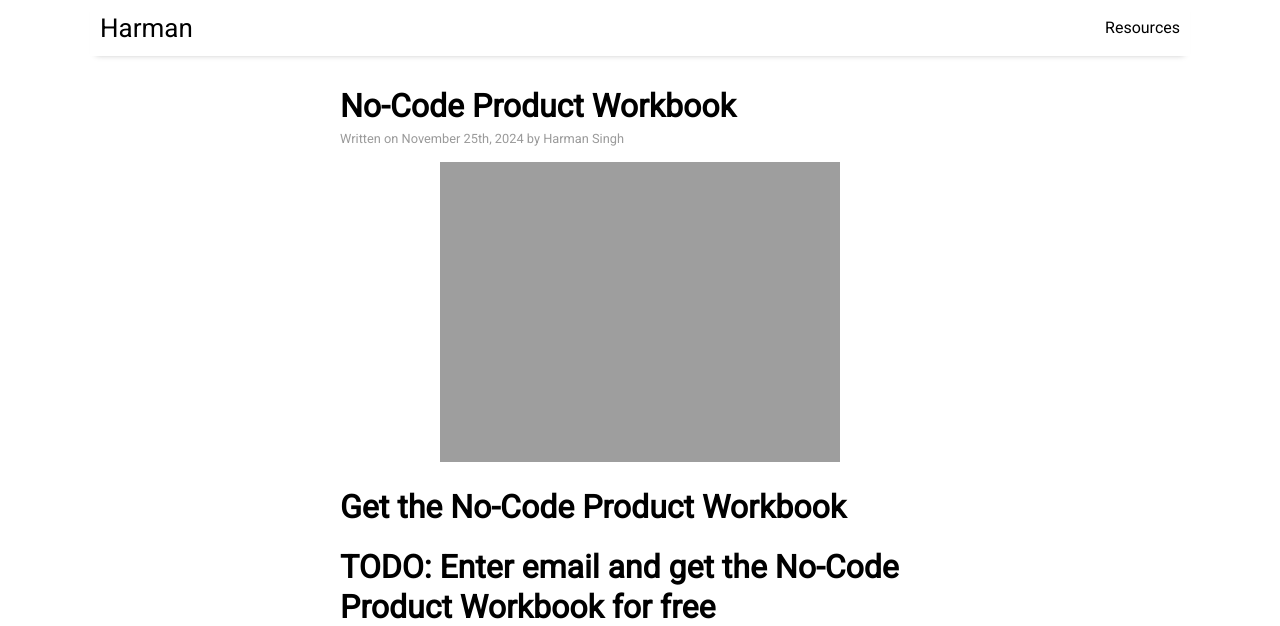
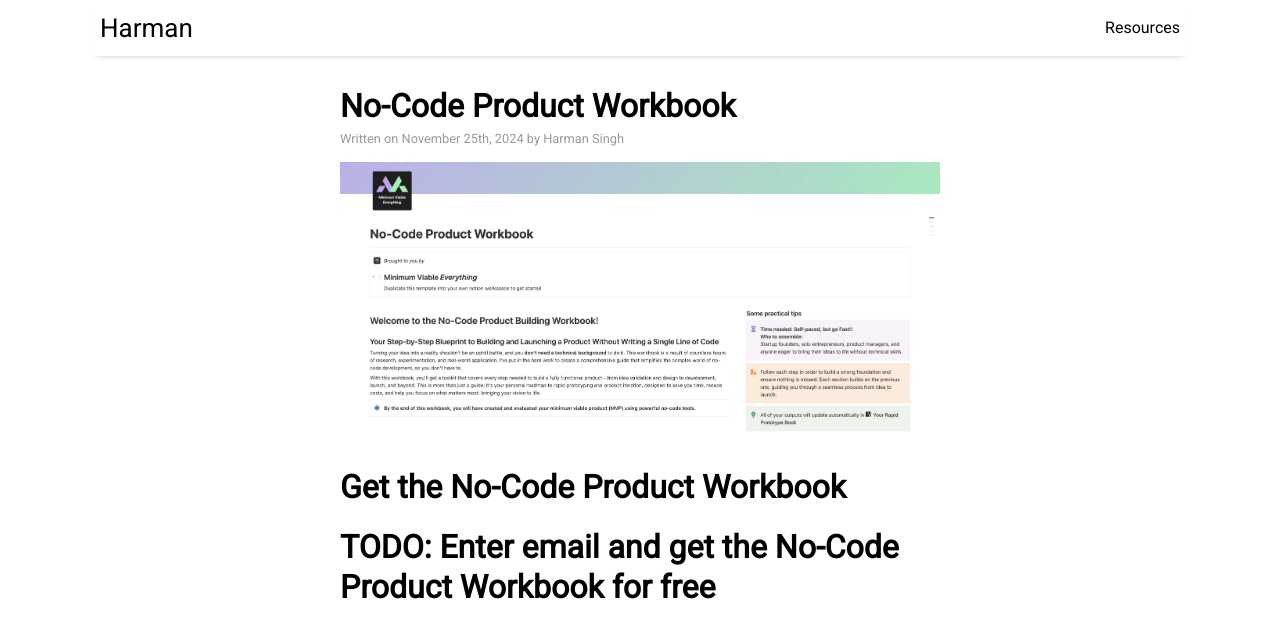
Before and after one commit to Harmannz/Harmannz.github.io, a Jekyll site: the page built from _posts/2024-11-25-mvp-product-workbook.md, in a window 1280 px wide and 1246 px high. Shown: the top 626 px of the window. Built offline with Jekyll 4.4.1, drawn with Linux system fonts in a browser that asks for light colours; nearby versions of some CDN libraries.

Commit message:
link with resources

```diff
--- a/_posts/2024-11-25-mvp-product-workbook.md
+++ b/_posts/2024-11-25-mvp-product-workbook.md
@@ -3,7 +3,7 @@ layout: post
 title: "No-Code Product Workbook"
 author: "Harman Singh"
 categories: resources
-image: no-code-workbook.png
+image: no-code-product-workbook.png
 ---
 
 # Get the No-Code Product Workbook
```
Also changed, not shown: assets/img/no-code-product-workbook.png (added).
